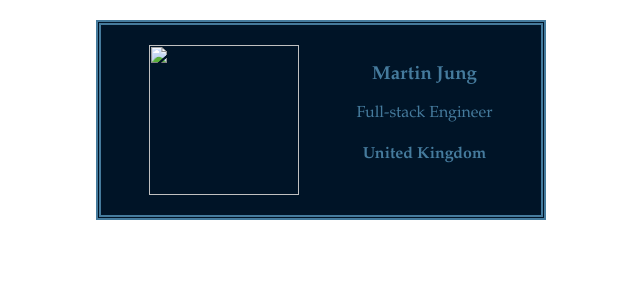
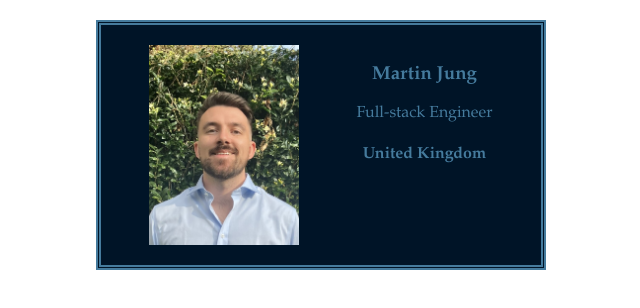
Before and after one commit to sunyata50071/Business-card, a plain HTML site: page index.html in a window 1280 px wide. Shown: the whole page, without its empty margins (319-959 px from the left). Drawn offline with Linux system fonts and the light colour scheme.

Commit message:
Update index.html
Removed /images as the photo was moved

```diff
--- a/index.html
+++ b/index.html
@@ -4,7 +4,7 @@
     </head>
     <body>
         <div class="card border">
-            <img class="avatar" src="images/image7.2.png">
+            <img class="avatar" src="image7.2.png">
             <div >
                 <h3>Martin Jung</h3>
                 <p>Full-stack Engineer</p>
```
